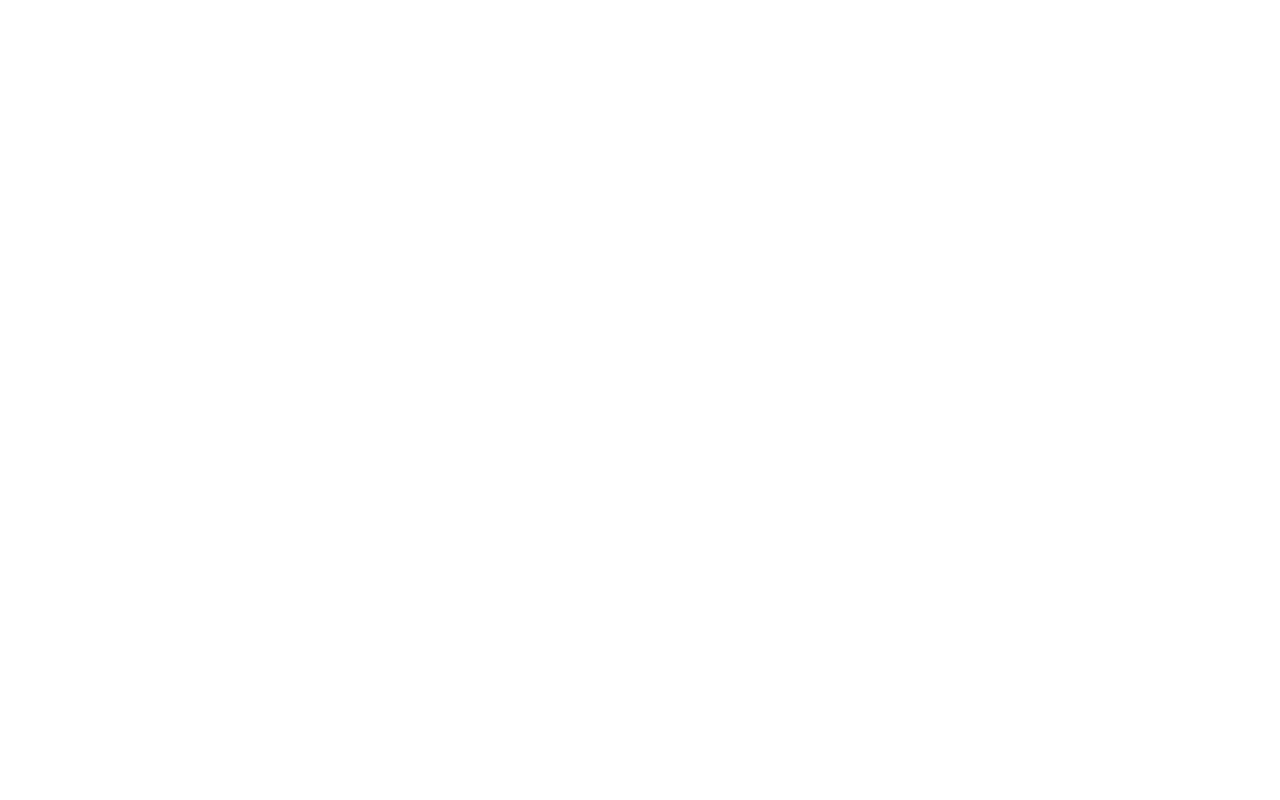
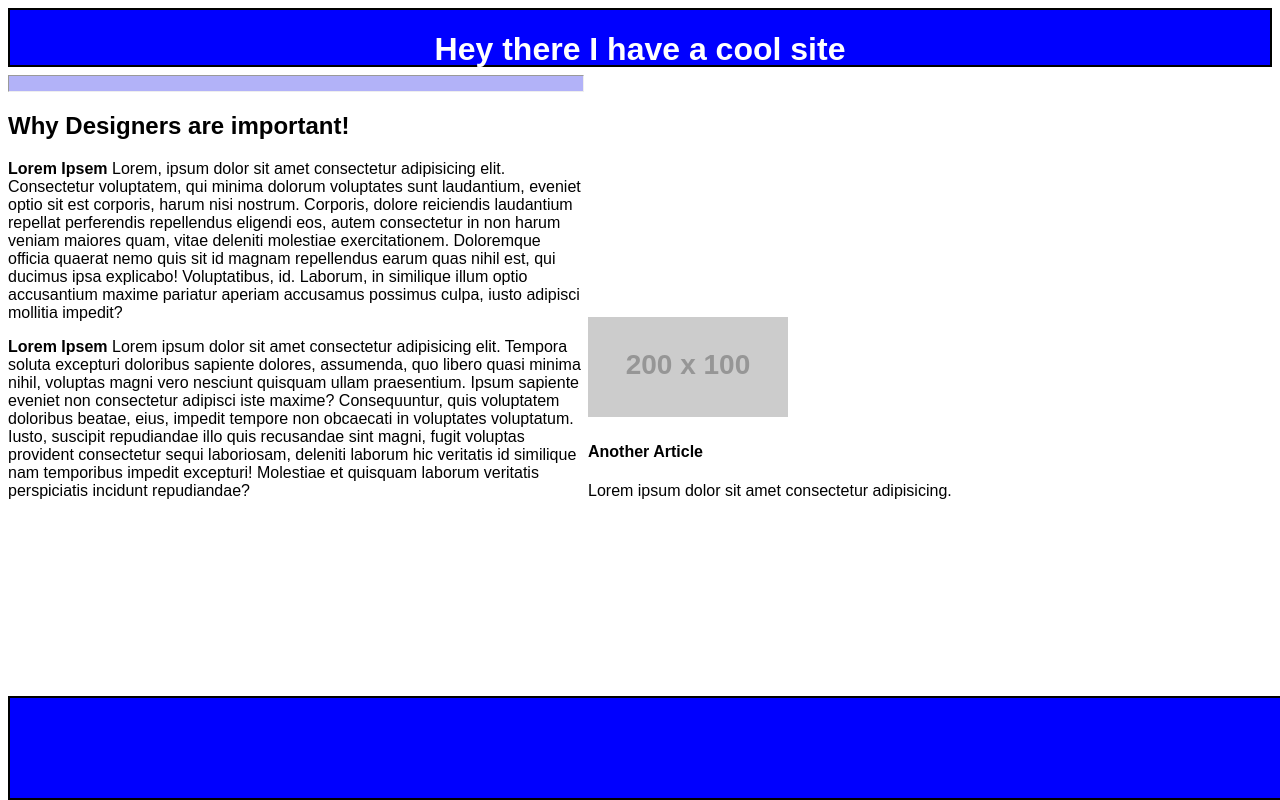
Before and after one commit to Sarah-Holtrop/day-2-cool-site, a plain HTML site: page index.html in a window 1280 px wide. Drawn offline with Linux system fonts and the light colour scheme; placeholder pictures from the web are drawn by us.

Commit message:
Final Push

```diff
--- a/index.html
+++ b/index.html
@@ -10,7 +10,43 @@
 </head>
 
 <body>
-
+  <header>
+    <h1>Hey there I have a cool site</h1>
+  </header>
+  <main>
+    <div class="center">
+      <hr />
+      <section>
+        <h1>Why Designers are important!</h1>
+        <p><b>Lorem Ipsem</b> Lorem, ipsum dolor sit amet consectetur adipisicing elit. Consectetur voluptatem, qui
+          minima dolorum voluptates sunt laudantium, eveniet optio sit est corporis, harum nisi nostrum. Corporis,
+          dolore reiciendis laudantium repellat perferendis repellendus eligendi eos, autem consectetur in non harum
+          veniam maiores quam, vitae deleniti molestiae exercitationem. Doloremque officia quaerat nemo quis sit id
+          magnam repellendus earum quas nihil est, qui ducimus ipsa explicabo! Voluptatibus, id. Laborum, in similique
+          illum optio accusantium maxime pariatur aperiam accusamus possimus culpa, iusto adipisci mollitia impedit?</p>
+      </section>
+      <section>
+        <p><b>Lorem Ipsem</b> Lorem ipsum dolor sit amet consectetur adipisicing elit. Tempora soluta excepturi
+          doloribus sapiente dolores, assumenda, quo libero quasi minima nihil, voluptas magni vero nesciunt quisquam
+          ullam praesentium. Ipsum sapiente eveniet non consectetur adipisci iste maxime? Consequuntur, quis voluptatem
+          doloribus beatae, eius, impedit tempore non obcaecati in voluptates voluptatum. Iusto, suscipit repudiandae
+          illo quis recusandae sint magni, fugit voluptas provident consectetur sequi laboriosam, deleniti laborum hic
+          veritatis id similique nam temporibus impedit excepturi! Molestiae et quisquam laborum veritatis perspiciatis
+          incidunt repudiandae?</p>
+      </section>
+    </div>
+    <aside>
+      <div class="related-article">
+        <img src="//placehold.it/200x100" alt="">
+        <!-- <h5>Image here</h5> -->
+        <h4>Another Article</h4>
+        <p>Lorem ipsum dolor sit amet consectetur adipisicing.
+        </p>
+      </div>
+    </aside>
+  </main>
+  <footer>
+  </footer>
 </body>
 
 </html>
--- a/style.css
+++ b/style.css
@@ -0,0 +1,35 @@
+.center {
+  width:45vw;
+  margin: auto;
+  font-family: Arial, Helvetica, sans-serif;
+  display: inline-block;
+}
+header {
+  background-color: blue;
+  text-align: center;
+  color:white;
+  font-family: Arial, Helvetica, sans-serif;
+  border:2px solid black;
+  height: 55px;
+}
+hr {
+  height:15px;
+  background-color: rgb(178, 178, 248)
+}
+aside {
+  display:inline-block;
+  font-family: Arial, Helvetica, sans-serif;
+  margin:auto;
+}
+aside .related-article p {
+  display: inline-block;
+  margin: auto;
+}
+footer {
+  background-color: blue;
+  border: 2px solid black;
+  height: 100px;
+  position: fixed;
+  bottom: 0;
+  width: 100vw;
+}
```
